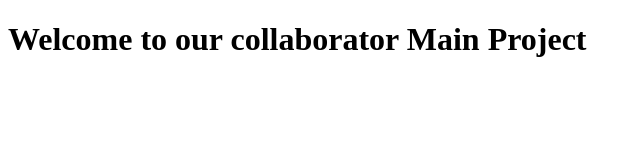
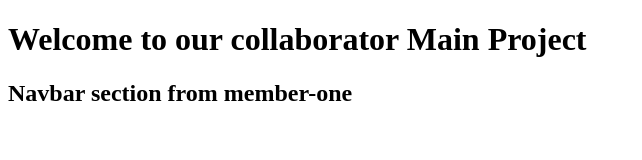
Before and after one commit to sajjadhossain0756/collaborate-test-repo, a plain HTML site: page index.html in a window 1280 px wide. Shown: the whole page, without its empty margins (0-642 px from the left). Drawn offline with Linux system fonts and the light colour scheme.

Commit message:
this is from member one

```diff
--- a/index.html
+++ b/index.html
@@ -7,5 +7,9 @@
 </head>
 <body>
      <h1>Welcome to our collaborator Main Project</h1>
+     <!-- navbar section start here -->
+      <section>
+           <h2>Navbar section from member-one</h2>
+      </section>
 </body>
 </html>
```
